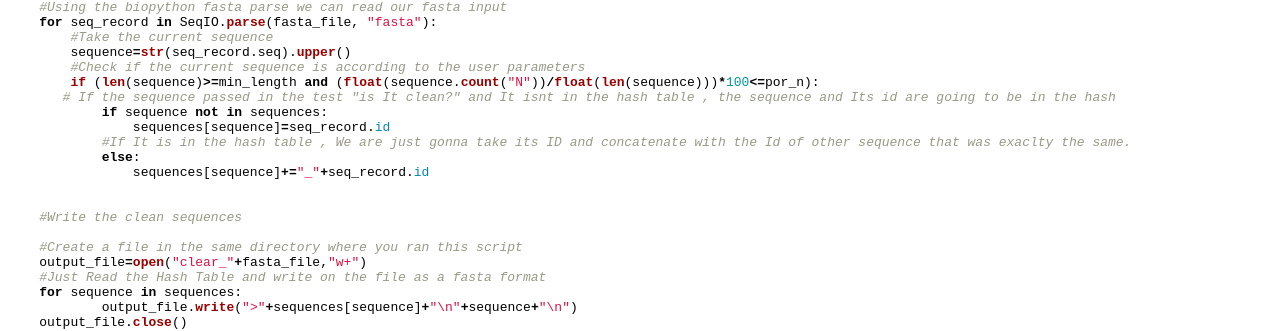
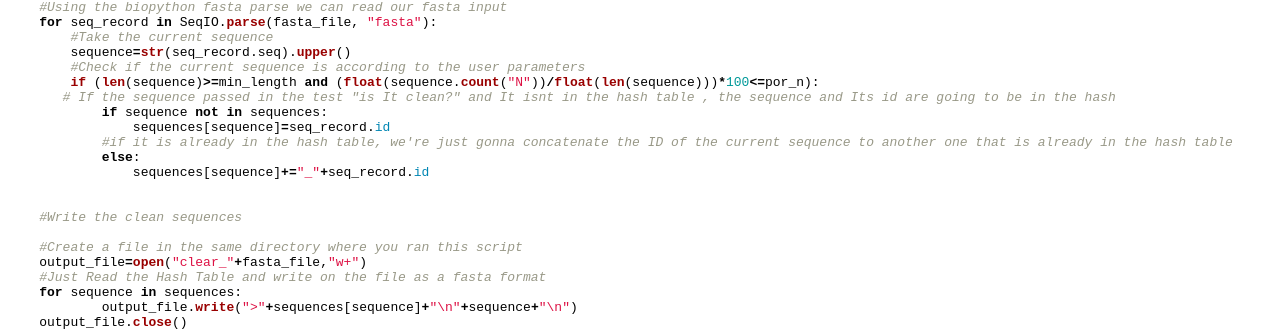
Before and after one commit to biopython/biopython.github.io, a Jekyll site: the page built from wiki/Sequence_Cleaner.md, in a window 1280 px wide. Shown: the part 372-703 px from the top of the page. Built offline with Jekyll 4.4.1, drawn with Linux system fonts in a browser that asks for light colours.

Commit message:
/* Script */

```diff
--- a/wiki/Sequence_Cleaner.md
+++ b/wiki/Sequence_Cleaner.md
@@ -38,7 +38,7 @@ def sequence_cleaner(fasta_file,min_length=0,por_n=100):
        # If the sequence passed in the test "is It clean?" and It isnt in the hash table , the sequence and Its id are going to be in the hash
             if sequence not in sequences:
                 sequences[sequence]=seq_record.id
-            #If It is in the hash table , We are just gonna take its ID and concatenate with the Id of other sequence that was exaclty the same.
+            #if it is already in the hash table, we're just gonna concatenate the ID of the current sequence to another one that is already in the hash table
             else:
                 sequences[sequence]+="_"+seq_record.id
 
```
Also changed, not shown: 1 other file.
